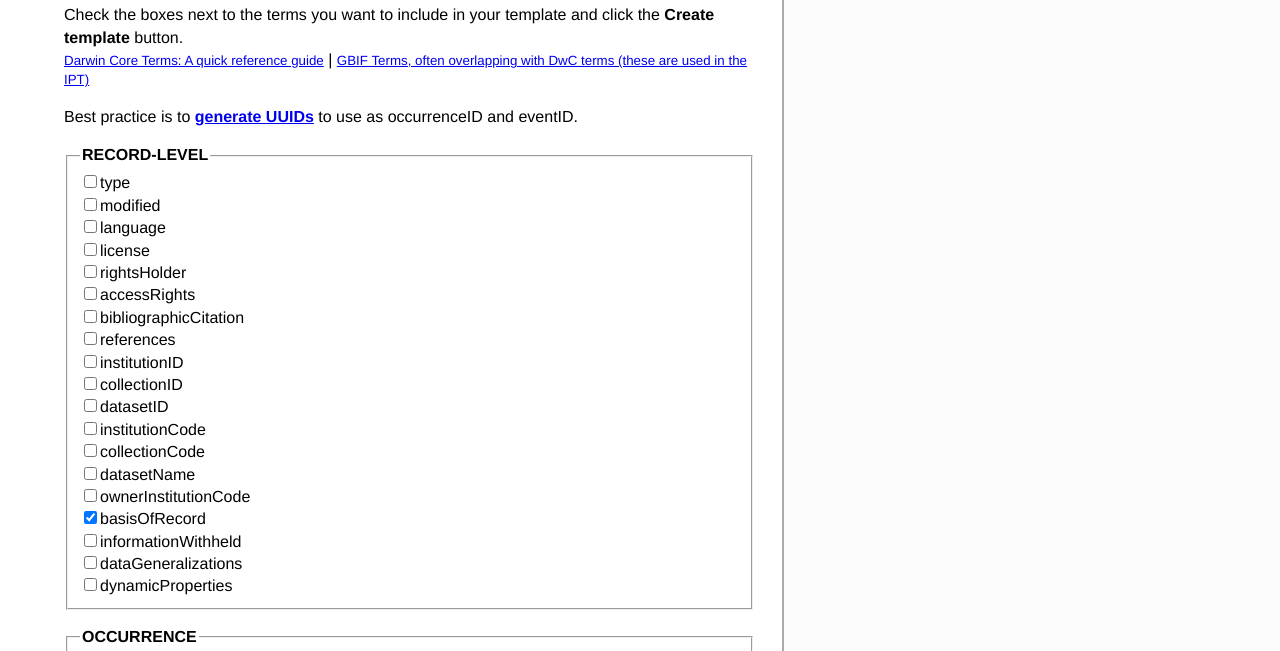
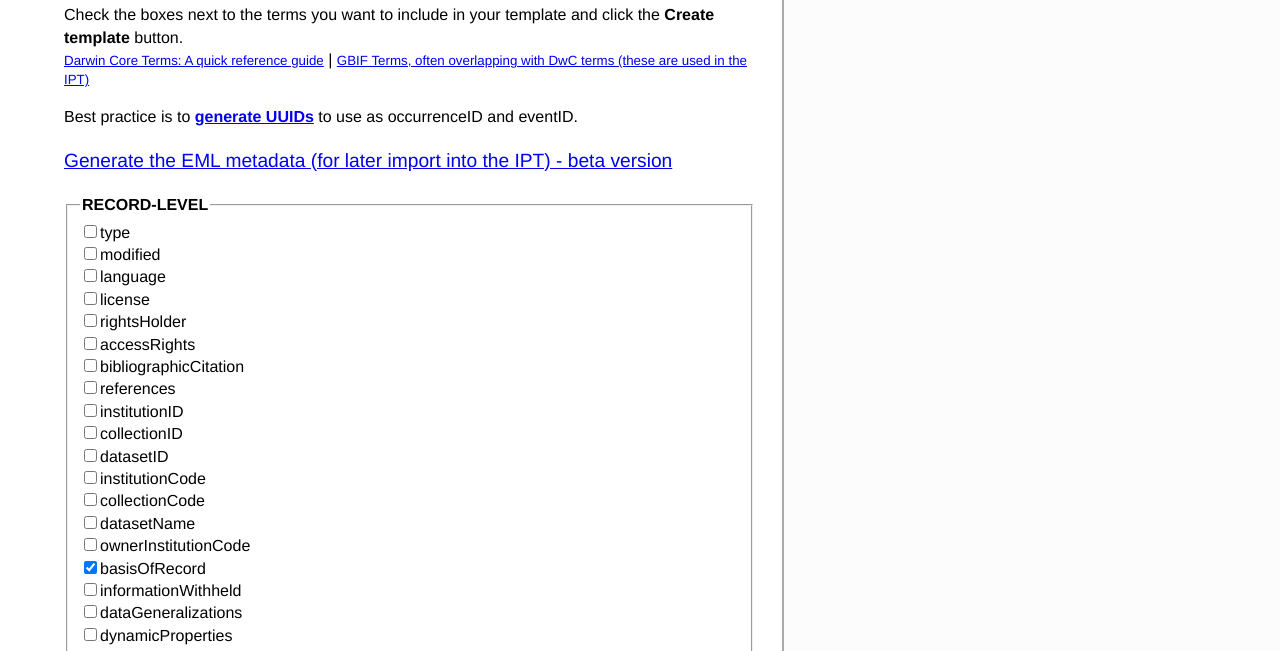
Before and after one commit to gbif-norway/dwc-excel-template-generator-js, a plain HTML site: page index.html in a window 1280 px wide. Shown: the part 92-743 px from the top of the page. Drawn offline with nearby package versions, Linux system fonts and the light colour scheme.

Commit message:
Update index.html
Add link to eml generator form

```diff
--- a/index.html
+++ b/index.html
@@ -50,6 +50,7 @@
              | <small><a href="http://rs.gbif.org/core/">GBIF Terms, often overlapping with DwC terms (these are used in the IPT)</a></small>
         </p>
         <p>Best practice is to <strong><a target="_blank "href="https://www.uuidgenerator.net/">generate UUIDs</a></strong> to use as occurrenceID and eventID.</p>
+        <p style="color: red; font-size: 1.2em"><a href="https://gbif-norway.github.io/eml-generator-js/">Generate the EML metadata (for later import into the IPT) - beta version</a></p>
         <div id="excelForm">
         </div>
         <fieldset>
```
